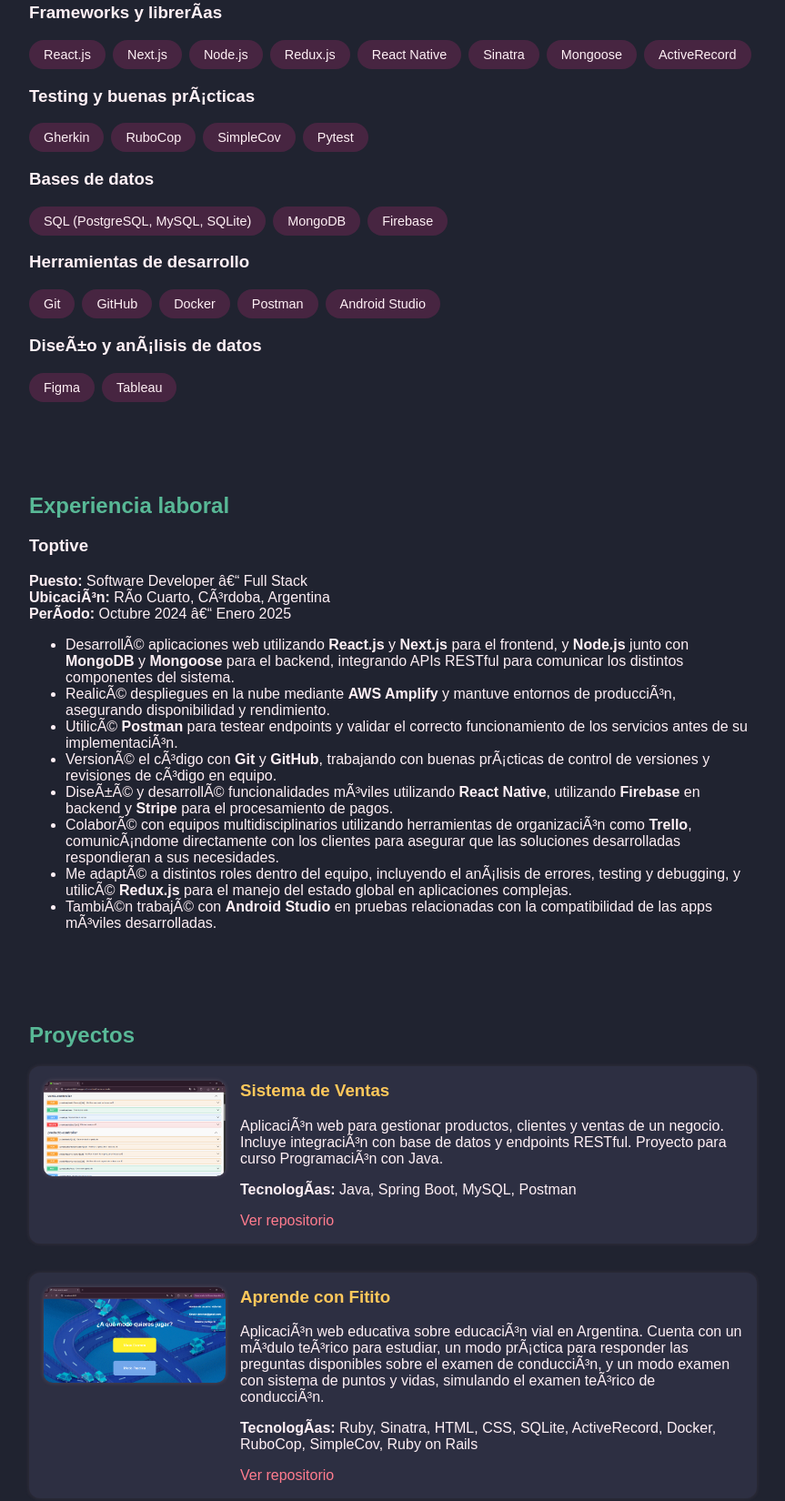
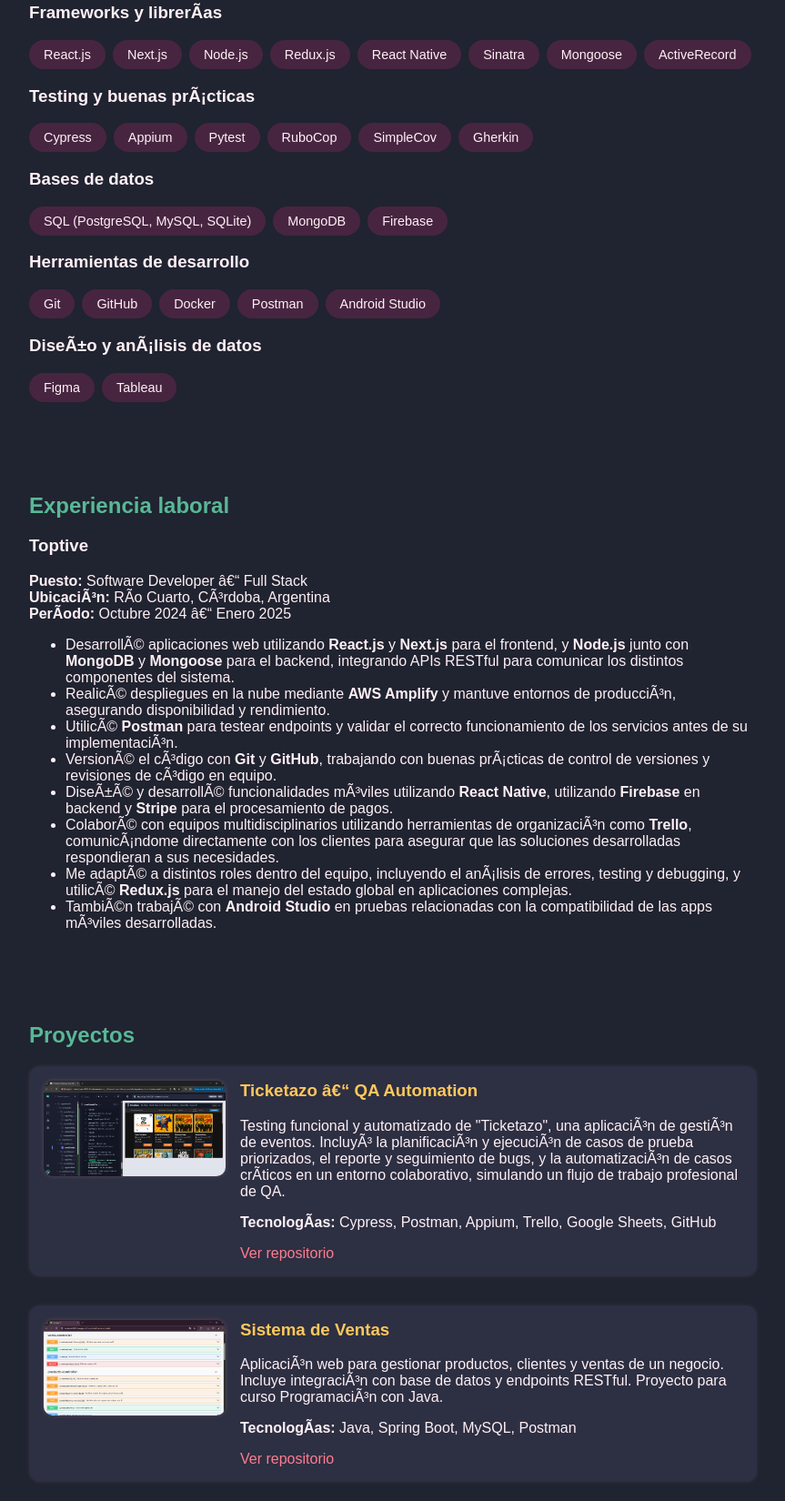
Before and after one commit to VikiBuzzacchi/VikiBuzzacchi.github.io, a plain HTML site: page index.html in a window 1280 px wide. Shown: the part 996-2646 px from the top of the page at 91% size, without its empty margins (208-1071 px from the left). Drawn offline with Linux system fonts and the light colour scheme.

Commit message:
qa automation

```diff
--- a/index.html
+++ b/index.html
@@ -104,10 +104,12 @@
 
         <h3>Testing y buenas prácticas</h3>
         <ul class="skills-list">
-            <li>Gherkin</li>
+            <li>Cypress</li>
+            <li>Appium</li>
+            <li>Pytest</li>
             <li>RuboCop</li>
             <li>SimpleCov</li>
-            <li>Pytest</li>
+            <li>Gherkin</li>
         </ul>
 
         <h3>Bases de datos</h3>
@@ -183,6 +185,19 @@
 
     <section id="projects">
         <h2>Proyectos</h2>
+        <div class="project">
+            <img src="images/qa-automation/cy4.png" alt="Proyecto Ticketazo - QA Automation">
+            <div>
+                <h3>Ticketazo – QA Automation</h3>
+                <p>Testing funcional y automatizado de "Ticketazo", una aplicación de gestión de eventos.
+                    Incluyó la planificación y ejecución de casos de prueba priorizados, el reporte y
+                    seguimiento de bugs, y la automatización de casos críticos en un entorno colaborativo, simulando un
+                    flujo de trabajo profesional de QA.</p>
+                <p><strong>Tecnologías:</strong> Cypress, Postman, Appium, Trello, Google Sheets, GitHub</p>
+                <a href="https://github.com/TauTech99/Ticketazo-Challenge-Final-QA-Automation" target="_blank">Ver
+                    repositorio</a>
+            </div>
+        </div>
 
         <div class="project">
             <img src="images/sales-project/sales-project-0.png" alt="Sistema de Ventas" class="project-thumbnail"
@@ -260,6 +275,14 @@
 
     <section id="courses">
         <h2>Cursos y formaciones</h2>
+        <div class="course">
+            <h3>QA Automatizado y Testing – XAcademy QA Automation</h3>
+            <p class="course-org">Technology with Purpose Foundation & Santex</p>
+            <p><strong>Herramientas:</strong> Cypress, Postman, Appium, Trello, Google Sheets, GitHub</p>
+            <p>Formación teórico-práctica en pruebas manuales y automatizadas de UI, APIs y aplicaciones móviles.
+                Incluyó planificación y ejecución de casos de prueba, gestión de bugs, mocking de datos y trabajo
+                colaborativo en entornos reales de QA.</p>
+        </div>
 
         <div class="course">
             <h3>Introducción a Data Analytics</h3>
```
Also changed, not shown: images/qa-automation/cy0.png (added), images/qa-automation/cy1.png (added), images/qa-automation/cy2.png (added), images/qa-automation/cy3.png (added), images/qa-automation/cy4.png (added), images/qa-automation/cy5.png (added), images/qa-automation/cy6.png (added), images/qa-automation/trello0.png (added), images/qa-automation/trello1.png (added), 2 other files.
